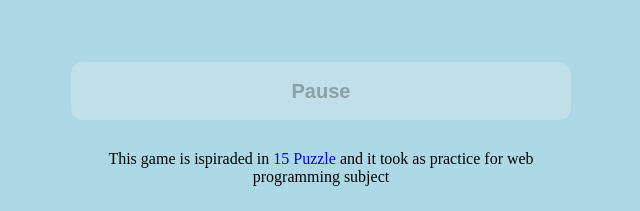
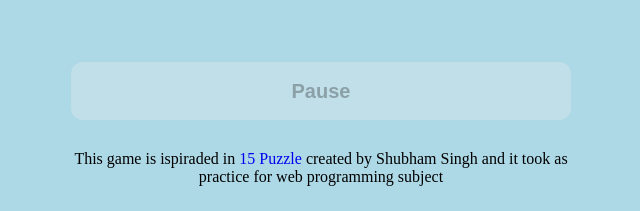
Before and after one commit to LuisPg10/15-Puzzle, a plain HTML site: page index.html in a window 1280 px wide. Shown: the part 734-945 px from the top of the page, without its empty margins (319-959 px from the left). Drawn offline with Linux system fonts and the light colour scheme.

Commit message:
Adding base project creator

```diff
--- a/index.html
+++ b/index.html
@@ -42,7 +42,7 @@
         <!-- Continue... -->
         <button id="pause" class="button" disabled>Pause</button>
         <footer>
-            <p>This game is ispiraded in <a href="https://15puzzle.netlify.app/" target="_blank"> 15 Puzzle</a> and it
+            <p>This game is ispiraded in <a href="https://15puzzle.netlify.app/" target="_blank"> 15 Puzzle</a> created by Shubham Singh and it
                 took as practice for web programming subject</p>
         </footer>
     </div>
```
